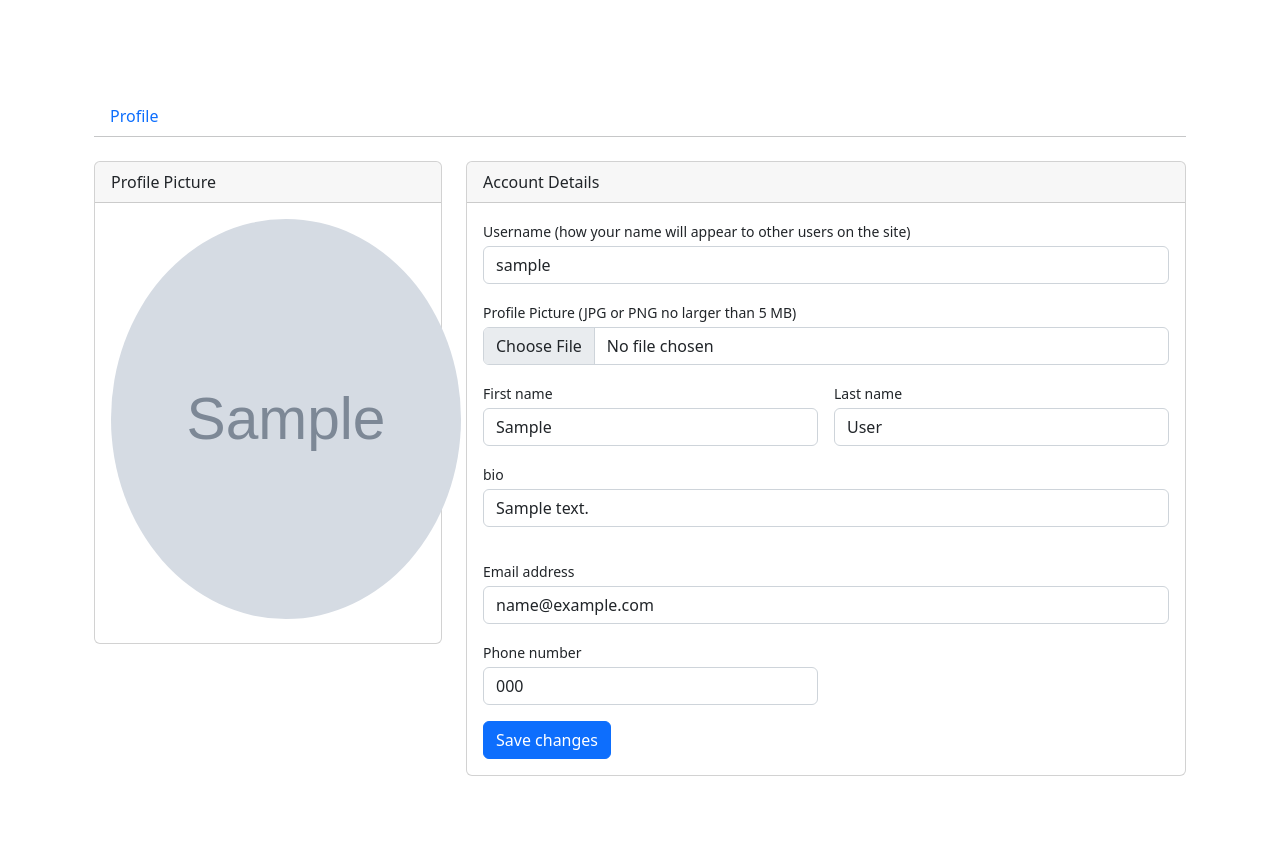
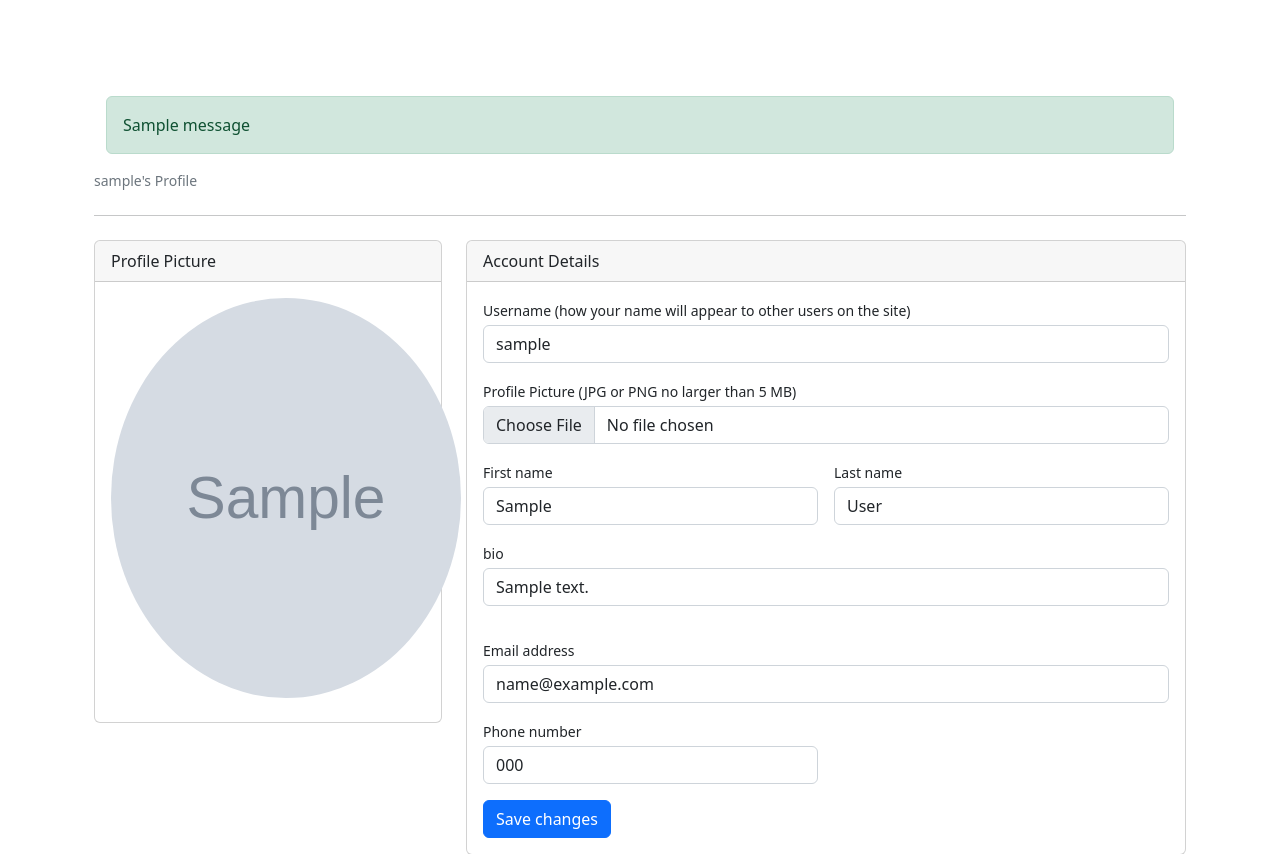
Before and after one commit to Hoomanzoh79/Django-Chatapp, a Django app: page /accounts/edit-account/ in a window 1280 px wide. Shown: the part 72-926 px from the top of the page. Run offline with Django 3.2, Linux system fonts and the light colour scheme; a user stored in the database is signed in; tables that the repository leaves empty hold one stand-in row (values such as "Sample post"); grey boxes marked "Sample" are stand-in pictures; one stand-in notice (Sample message) is shown; some libraries are stand-ins or nearby versions.

Commit message:
add messages

```diff
--- a/accounts/templates/accounts/edit_account.html
+++ b/accounts/templates/accounts/edit_account.html
@@ -74,9 +74,18 @@ color:#69707a;
 
 <section>
 <div class="container-xl px-4 mt-4">
+    {% if messages %}
+    <div class="container mt-3">
+        {% for message in messages %}
+            <div class="alert alert-{{ message.tags }}">
+                {{ message }}
+            </div>
+        {% endfor %}
+    </div>
+    {% endif %}
 
 <nav class="nav nav-borders">
-<a class="nav-link active ms-0" href="https://www.bootdey.com/snippets/view/bs5-edit-profile-account-details" target="__blank">Profile</a>
+<div class="small font-italic text-muted mb-4">{{user.username}}'s Profile</div>
 </nav>
 <hr class="mt-0 mb-4">
 <div class="row">
--- a/accounts/views.py
+++ b/accounts/views.py
@@ -1,8 +1,11 @@
+from django.forms import BaseModelForm
+from django.http import HttpResponse
 from django.views import generic
 from django.urls import reverse_lazy
 from django.contrib.auth.mixins import LoginRequiredMixin
 from django.shortcuts import get_object_or_404
 from django.contrib.auth import get_user_model
+from django.contrib import messages
 
 from .forms import CustomUserCreationForm,CustomUserChangeForm
 from .models import CustomUser
@@ -18,13 +21,17 @@ class SignUpView(generic.CreateView):
 class EditAccountView(LoginRequiredMixin,generic.UpdateView):
     form_class = CustomUserChangeForm
     template_name = "accounts/edit_account.html"
-    success_url = reverse_lazy("pages:home")
+    success_url = reverse_lazy("accounts:edit-account")
 
 
     def get_object(self):
         username = self.request.user.username
         account = get_object_or_404(CustomUser,username=username)
         return account
+
+    def form_valid(self, form):
+        messages.success(self.request,"successfully changed your profile")
+        return super().form_valid(form)
 
 
 class AccountDetailView(generic.DetailView):
```
Also changed, not shown: media/accounts/profile_pictures/photo_5954237901636223498_y.jpg (added), media/accounts/profile_pictures/photo_5992601704870299104_y_8mawvwt.jpg (added).
